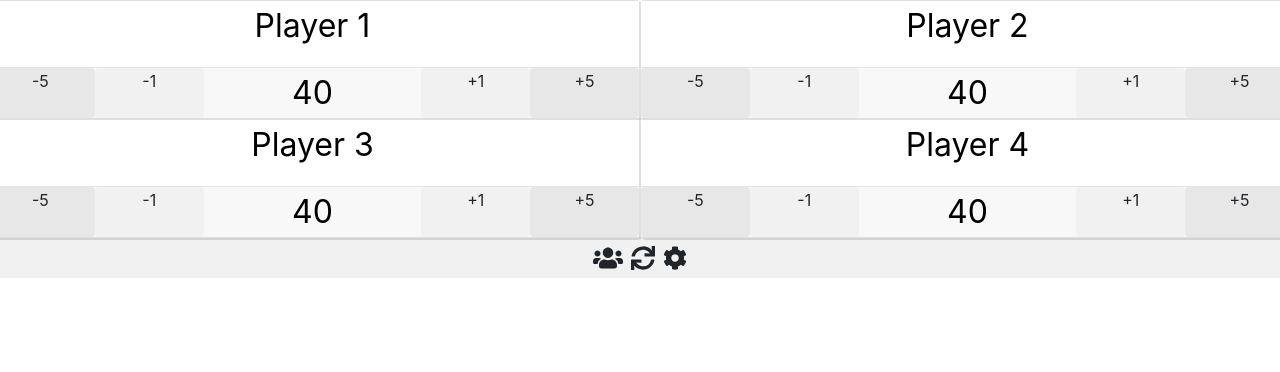
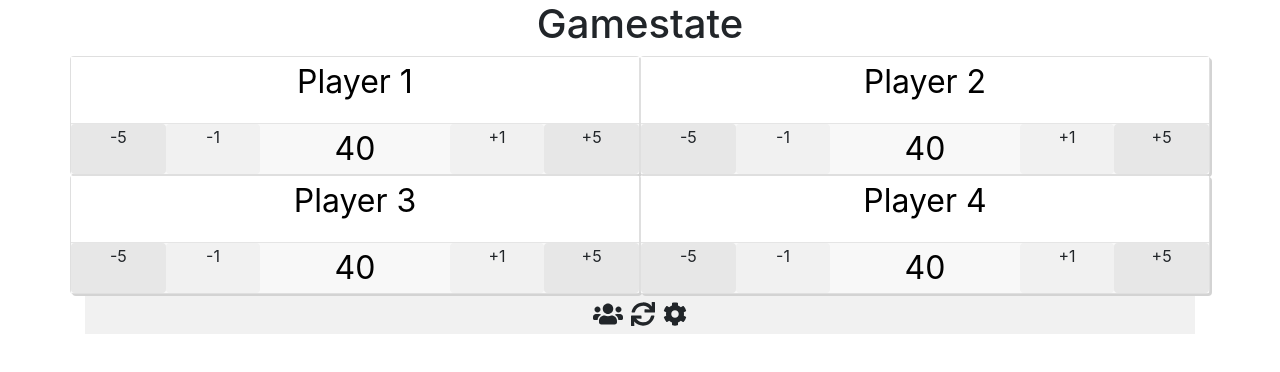
Before and after one commit to kouzios/MTG-Swiss-Knife, a Vue app: page /#/ in a window 1280 px wide. Shown: the top 372 px of the page. Built offline with nearby package versions, Linux system fonts and the light colour scheme.

Commit message:
Basic changes to front-end setup zooming out view

```diff
--- a/src/components/Gamestate.vue
+++ b/src/components/Gamestate.vue
@@ -1,13 +1,13 @@
 <template>
-    <div>
+    <div class='container'>
         <div class='row'>
             <div class='player card col-6' v-for="(player, index) in players" :key="'player' + index">
                 <input class='name-input' type='text' v-model="player.name" autocomplete="off"/>
                 <hr class='condensed'>
-                 <Lifestate :defaultLife='defaultLife' :player='player' :index='index'/>
+                <Lifestate :defaultLife='defaultLife' :player='player' :index='index'/>
             </div>
         </div>
-        <div class='pt-2 pb-2 d-flex justify-content-center footer flex-row w-100'>
+        <div class='pt-2 pb-2 ml-0 d-flex justify-content-center footer flex-row w-100'>
             <font-awesome-icon class='clickable' icon="users" v-b-modal.playersModal/>
             <font-awesome-icon class='ml-2 clickable' icon="sync" @click='resetState'/>
             <font-awesome-icon class='ml-2 clickable' icon="cog" v-b-modal.settingsModal/>
@@ -56,12 +56,6 @@ export default {
         }
     },
     methods: {
-        decriment(index) {
-            this.players[index].life--
-        },
-        incriment(index) {
-            this.players[index].life++
-        },
         resetState() {
             for(var i = 0; i < this.players.length; i++) {
                 this.players[i].life = this.defaultLife
--- a/src/components/Homepage.vue
+++ b/src/components/Homepage.vue
@@ -1,5 +1,8 @@
 <template>
   <div>
+    <h1 class='d-flex justify-content-center'>
+      Gamestate
+    </h1>
     <gamestate/>
   </div>
 </template>
--- a/src/components/Lifestate.vue
+++ b/src/components/Lifestate.vue
@@ -52,6 +52,7 @@ export default {
         defaultLife: {
             handler: function(val) {
                 this.dLife = val
+                this.handleColoring(this.playerData.life)
             }
         }
     }
--- a/src/components/Settings.vue
+++ b/src/components/Settings.vue
@@ -56,7 +56,3 @@ export default {
   }
 }
 </script>
-
-<style scoped>
-
-</style>
```
